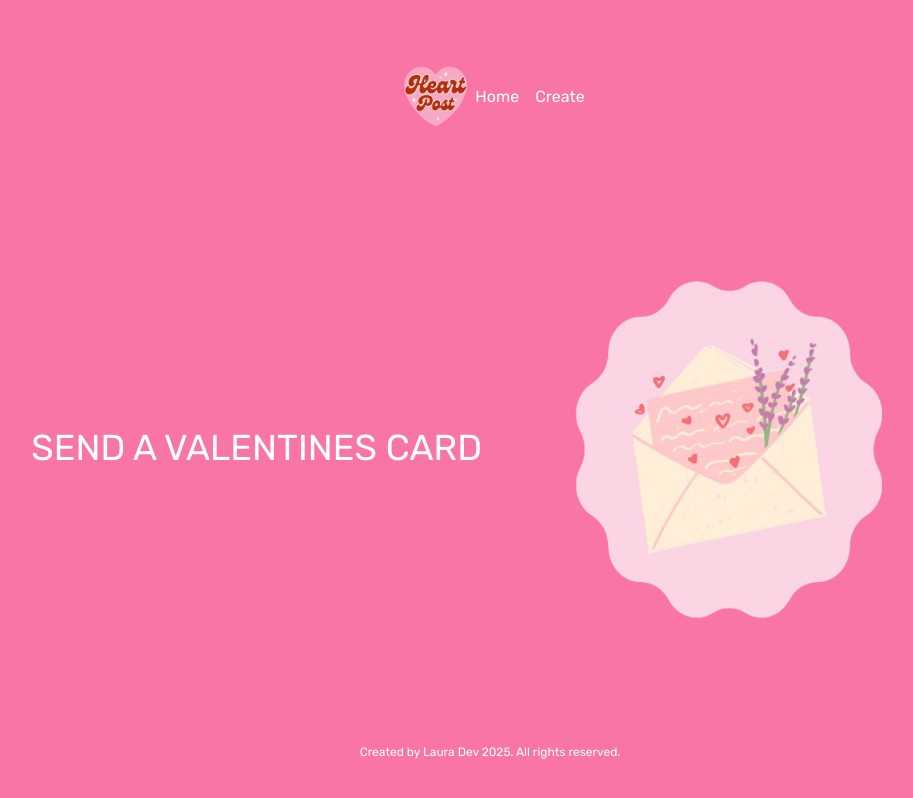
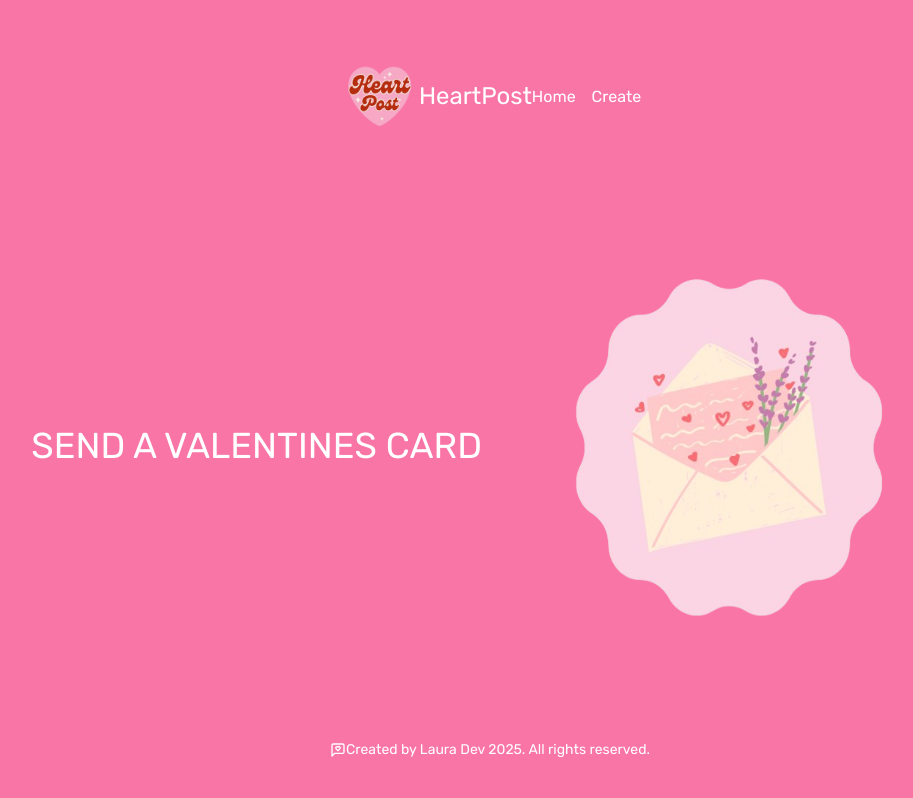
Before and after one commit to lavollmer/valentines-card, a React (Vite) app: page / in a window 1280 px wide. Shown: the whole page, without its empty margins (150-1063 px from the left). Built offline with nearby package versions, Linux system fonts and the light colour scheme.

Commit message:
updating the Navigation bar

```diff
--- a/index.html
+++ b/index.html
@@ -7,7 +7,7 @@
     <link rel="preconnect" href="https://fonts.googleapis.com">
 <link rel="preconnect" href="https://fonts.gstatic.com" crossorigin>
 <link href="https://fonts.googleapis.com/css2?family=Rubik:ital,wght@0,300..900;1,300..900&display=swap" rel="stylesheet">
-    <title>Happy Valentine's Day!</title>
+    <title>HeartPost</title>
   </head>
   <body>
     <div id="root"></div>
--- a/src/App.tsx
+++ b/src/App.tsx
@@ -11,7 +11,7 @@ function App() {
     <Router>
       <Routes>
         <Route path="/" element={<LandingPage/>}/>
-        <Route path="/valentines" element={<MainValentinesPage />} />
+        <Route path="/create" element={<MainValentinesPage />} />
         <Route path="/previewcards" element={<Preview />} />
         <Route path="/sentcard" element={<SentCard />} />
       </Routes>
--- a/src/components/Footer.tsx
+++ b/src/components/Footer.tsx
@@ -1,9 +1,13 @@
 import "../index.css";
+import { LuMessageSquareHeart } from "react-icons/lu";
 
 const Footer = () => {
   return (
-    <div className="flex flex-col text-white">
-      <p className="font-rubik text-xs">Created by Laura Dev 2025. All rights reserved.</p>
+    <div className="flex flex-row items-center justify-center text-white">
+      <LuMessageSquareHeart />
+      <p className="font-rubik text-sm">
+        Created by Laura Dev 2025. All rights reserved.
+      </p>
     </div>
   );
 };
--- a/src/components/Navigation.tsx
+++ b/src/components/Navigation.tsx
@@ -2,11 +2,14 @@ import HeartPost from "../assets/heartpostlogo.png";
 
 const Navigation = () => {
   return (
-    <div className="flex flex-row justify-between items-center p-4">
+    <div className="flex flex-row justify-evenly items-center p-4">
       <div>
         <img src={HeartPost} alt="heartpost logo" className="h-20 w-20" />
       </div>
       <div>
+        <h1 className="text-white font-rubik text-2xl">HeartPost</h1>
+      </div>
+      <div className="flex flex-row justify-between items-center">
         <div>
           <nav>
             <ul className="flex flex-row space-x-4">
```
